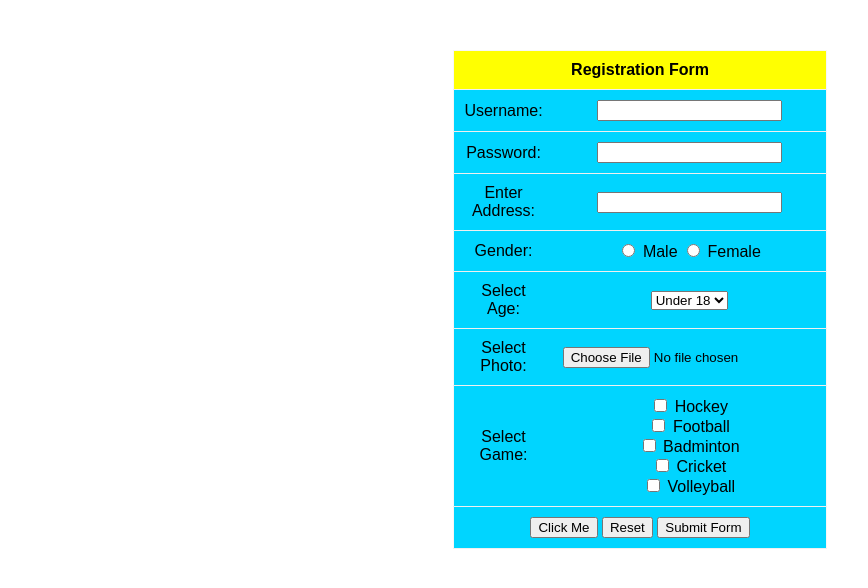
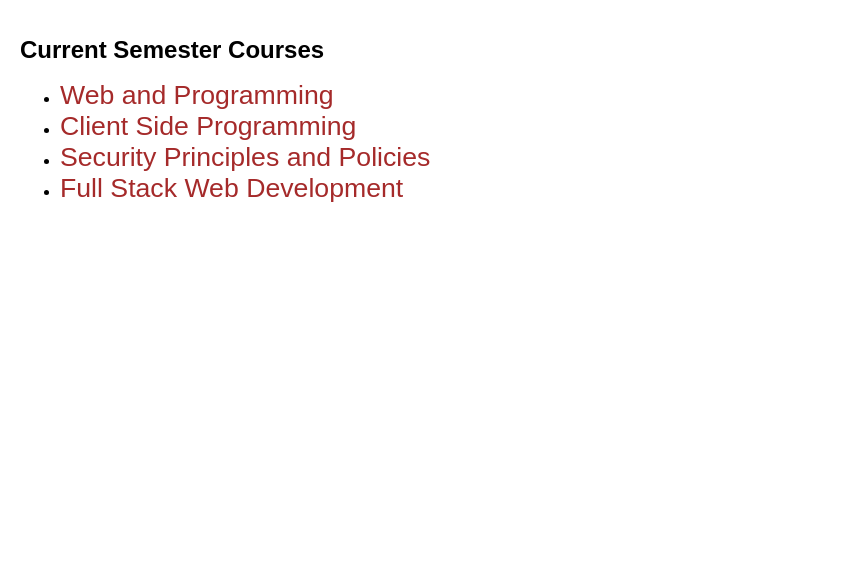
Before and after one commit to Itsjaaay/Lists, a plain HTML site: page index.html in a window 1280 px wide. Shown: the whole page, without its empty margins (0-868 px from the left). Drawn offline with Linux system fonts and the light colour scheme.

Commit message:
Update index.html

```diff
--- a/index.html
+++ b/index.html
@@ -4,91 +4,52 @@
 <head>
     <meta charset="UTF-8">
     <meta name="viewport" content="width=device-width, initial-scale=1.0">
-    <title>Registration Form</title>
+    <title>Course List</title>
     <style>
         body {
             font-family: Arial, sans-serif;
+            margin: 0;
+            padding: 20px;
         }
 
-        table {
-            border-collapse: collapse;
-            width: 300px;
-            margin: auto;
-            margin-top: 50px;
-            border: 1px solid #f7f7f7;
-            background-color: #00d5ff;
+        h1 {
+            font-size: 24px;
+            font-weight: bold;
         }
 
-        th,
-        td {
-            padding: 10px;
-            text-align: center;
-            border-bottom: 1px solid #f0f0f0;
+        a {
+            color: brown;
+            text-decoration: none;
+            transition: color 0.3s, background-color 0.3s;
         }
 
-        th {
-            background-color: #ffff01;
+        a:hover {
+            color: red;
+        }
+
+        a:visited {
+            color: blue;
+        }
+
+        p {
+            font-size: 16px;
+        }
+
+        .course-link {
+            font-size: 20pt;
         }
     </style>
 </head>
 
 <body>
-    <table>
-        <tr>
-            <th colspan="3">Registration Form</th>
-        </tr>
-        <tr>
-            <td>Username:</td>
-            <td><input type="text" name="username" size="20"></td>
-        </tr>
-        <tr>
-            <td>Password:</td>
-            <td><input type="password" name="password" size="20" maxlength="30"></td>
-        </tr>
-        <tr>
-            <td>Enter Address:</td>
-            <td><input type="email" name="address" size="20"></td>
-        </tr>
-        <tr>
-            <td>Gender:</td>
-            <td>
-                <label><input type="radio" name="gender" value="male"> Male</label>
-                <label><input type="radio" name="gender" value="female"> Female</label>
-            </td>
-        </tr>
-        <tr>
-            <td>Select Age:</td>
-            <td>
-                <select name="age">
-                    <option value="under18">Under 18</option>
-                    <option value="18to30">18 to 30</option>
-                    <option value="31to50">31 to 50</option>
-                    <option value="over50">Over 50</option>
-                </select>
-            </td>
-        </tr>
-        <tr>
-            <td>Select Photo:</td>
-            <td><input type="file" name="photo"></td>
-        </tr>
-        <tr>
-            <td>Select Game:</td>
-            <td>
-                <label><input type="checkbox" name="games[]" value="hockey"> Hockey</label><br>
-                <label><input type="checkbox" name="games[]" value="football"> Football</label><br>
-                <label><input type="checkbox" name="games[]" value="badminton"> Badminton</label><br>
-                <label><input type="checkbox" name="games[]" value="cricket"> Cricket</label><br>
-                <label><input type="checkbox" name="games[]" value="volleyball"> Volleyball</label><br>
-            </td>
-        </tr>
-        <tr>
-            <td colspan="2" align="center">
-                <button type="button" onclick="alert('You clicked me!')">Click Me</button>
-                <button type="reset">Reset</button>
-                <button type="submit">Submit Form</button>
-            </td>
-        </tr>
-    </table>
+    <h1>Current Semester Courses</h1>
+    <ul>
+        <li><a class="course-link" href="web_programming.html" target="_blank">Web and Programming</a></li>
+        <li><a class="course-link" href="client_side_programming.html" target="_blank">Client Side Programming</a></li>
+        <li><a class="course-link" href="security_principles.html" target="_blank">Security Principles and Policies</a>
+        </li>
+        <li><a class="course-link" href="full_stack_web_dev.html" target="_blank">Full Stack Web Development</a></li>
+    </ul>
 </body>
 
 </html>
```
